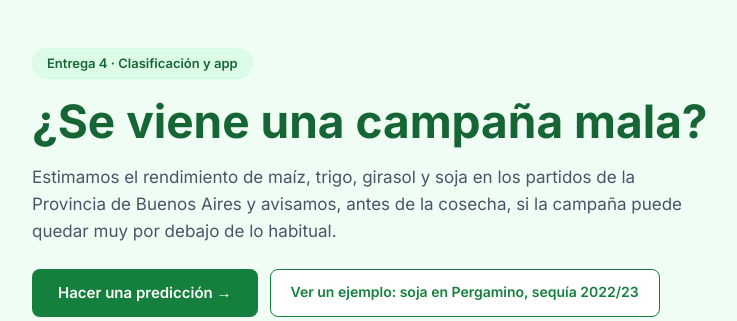
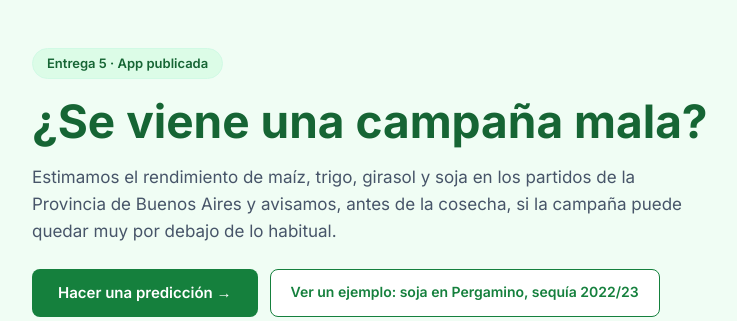
Before and after one commit to GalvanAlexis/tp-integrador-rendimiento-cultivos, a Flask app: page / in a window 1280 px wide. Shown: the part 60-381 px from the top of the page, without its empty margins (152-889 px from the left). Run offline with Flask 3, Linux system fonts and the light colour scheme.

Commit message:
chore: la app y el health informan la entrega 5 (ISS-6) (#16)

```diff
--- a/app.py
+++ b/app.py
@@ -1,4 +1,4 @@
-"""Aplicacion Flask del TP Integrador - Entrega 4.
+"""Aplicacion Flask del TP Integrador - Entrega 5.
 
 Endpoints:
   GET  /               -> pagina principal
@@ -366,7 +366,7 @@ def health():
     return jsonify(
         {
             "status": "ok",
-            "entrega": 4,
+            "entrega": 5,
             "regresor": _regresor is not None,
             "clasificador": _clasificador is not None,
         }
--- a/templates/index.html
+++ b/templates/index.html
@@ -73,7 +73,7 @@
 {% set clf = resumen.get("clf") %}
 {% set acuerdo = resumen.get("acuerdo", {}) %}
     <div class="hero">
-      <span class="badge">Entrega 4 &middot; Clasificación y app</span>
+      <span class="badge">Entrega 5 &middot; App publicada</span>
       <h1>¿Se viene una campaña mala?</h1>
       <p class="subtitle">
         Estimamos el rendimiento de maíz, trigo, girasol y soja en los partidos de la
```
